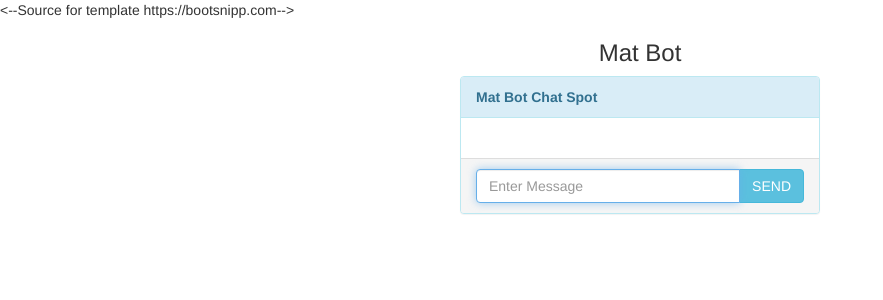
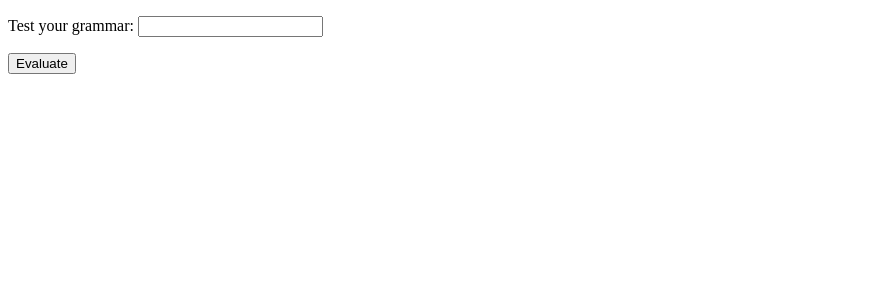
Before and after one commit to Maraudier/SquadColaChat, a Flask app: page / in a window 1280 px wide. Shown: the top 300 px of the page, without its empty margins (0-883 px from the left). Run offline with Flask 2, Linux system fonts and the light colour scheme; some libraries are stand-ins or nearby versions.

Commit message:
Add files via upload

```diff
--- /dev/null
+++ b/CoLA/templates/base.html
@@ -0,0 +1,14 @@
+<!DOCTYPE html>
+<html lang="en">
+<head>
+    <meta charset="UTF-8">
+    <meta name="viewport" content="width=device-width, initial-scale=1.0">
+    <meta http-equiv="X-UA-Compatible" content="ie=edge">
+    <title>Sentence Acceptance</title>
+</head>
+<body>
+    {% block content %}
+
+    {% endblock %}
+</body>
+</html>
--- a/CoLA/templates/index.html
+++ b/CoLA/templates/index.html
@@ -1,173 +1,18 @@
-<!DOCTYPE html>
-<--Source for template https://bootsnipp.com-->
-<html>
+{% extends "base.html" %}
+{% block content %}
+<form action="/" method="post">
 
+<p>Test your grammar: <input type="text" name="input" id="userinput" value="{{fill_text}}"></p>
 
+<p><input type="submit" value="Evaluate"></p>
+</form>
+<p>
+    {% if prediction == 0 %}
+    This might not be grammatically correct
+    {% elif prediction == 1 %}
+    This is a good sentence!
+    {% else %}
 
-<head lang="en">
-
-    <meta charset="UTF-8">
-
-    <meta name="viewport" content="width=device-width, initial-scale=1.0">
-
-    <title>Mat Bot Chat Spot</title>
-
-    <link rel="stylesheet" href="{{ url_for('static', filename='css/style.css') }}" >
-
-    <script src="https://ajax.googleapis.com/ajax/libs/jquery/3.2.1/jquery.min.js"></script>
-
-    <link href="https://maxcdn.bootstrapcdn.com/bootstrap/3.3.6/css/bootstrap.min.css" rel="stylesheet">
-
-    <link href="https://maxcdn.bootstrapcdn.com/font-awesome/4.6.3/css/font-awesome.min.css" rel="stylesheet">
-
-</head>
-
-
-
-<body>
-
-    <div class="container background-color: rgb(255,0,255);">
-
-
-
-        <div class="row">
-
-            <h3 class="text-center header_text">
-
-                Mat Bot
-
-            </h3>
-
-            <div class="col-md-4 col-md-offset-4">
-
-                <div id="chatPanel" class="panel panel-info">
-
-                    <div class="panel-heading">
-
-                        <strong>Mat Bot Chat Spot</strong>
-
-                    </div>
-
-                    <div class="panel-body fixed-panel">
-
-                        <ul class="media-list">
-
-                        </ul>
-
-                    </div>
-
-                    <div class="panel-footer">
-
-                        <form method="post" id="chatbot-form">
-
-                            <div class="input-group">
-
-                                <input type="text" class="form-control" placeholder="Enter Message" name="messageText" id="messageText" autofocus/>
-
-                                <span class="input-group-btn">
-
-                                    <button class="btn btn-info" type="button" id="chatbot-form-btn">SEND</button>
-
-                                </span>
-
-                            </div>
-
-                        </form>
-
-                    </div>
-
-                </div>
-
-            </div>
-
-        </div>
-
-    </div>
-
-
-
-    <script src="http://code.jquery.com/jquery-1.12.4.min.js"></script>
-
-    <script src="https://maxcdn.bootstrapcdn.com/bootstrap/3.3.6/js/bootstrap.min.js"></script>
-
-    <script>
-
-        $(function () {
-
-            $('#chatbot-form-btn').click(function (e) {
-
-                e.preventDefault();
-
-                $('#chatbot-form').submit();
-
-            });
-
-
-
-            $('#chatbot-form').submit(function (e) {
-
-                e.preventDefault();
-
-
-
-                var message = $('#messageText').val();
-
-                $(".media-list").append(
-
-                    '<li class="media"><div class="media-body"><div class="media"><div class="media-body">User:' +
-
-                    message + '<hr/></div></div></div></li>');
-
-                $.ajax({
-
-                    type: "POST",
-
-                    url: "/ask",
-
-                    data: $(this).serialize(),
-
-                    success: function (response) {
-
-                        $('#messageText').val('');
-
-
-
-                        var answer = response.answer;
-
-                        const chatPanel = document.getElementById("chatPanel");
-
-                        $(".media-list").append(
-
-                            '<li class="media"><div class="media-body"><div class="media"><div class="media-body">Bot:' +
-
-                            answer + '<hr/></div></div></div></li>');
-
-                        $(".fixed-panel").stop().animate({
-
-                            scrollTop: $(".fixed-panel")[0].scrollHeight
-
-                        }, 1000);
-
-
-
-                    },
-
-                    error: function (error) {
-
-                        console.log(error);
-
-                    }
-
-                });
-
-            });
-
-        });
-
-    </script>
-
-</body>
-
-
-
-</html>
+    {% endif %}
+</p>
+{% endblock %}
```
